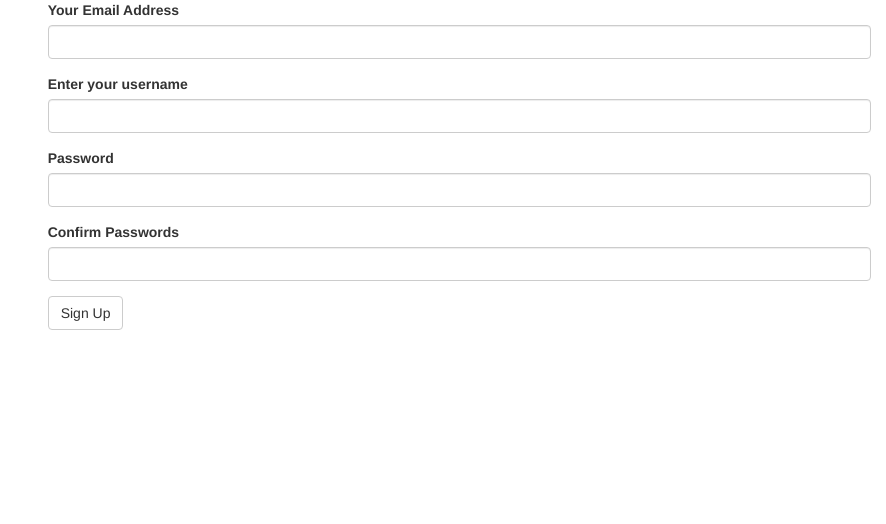
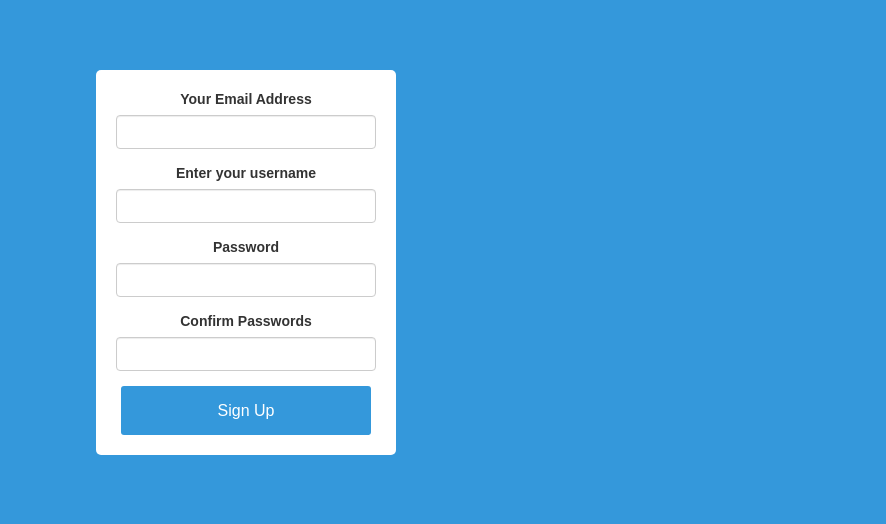
Before and after one commit to munenelewis/one_minute_pitch, a Flask app: page /authenticate/regester in a window 1280 px wide. Shown: the top 524 px of the page, without its empty margins (394-1280 px from the left). Run offline with Flask 2, Linux system fonts and the light colour scheme; some libraries are stand-ins or nearby versions.

Commit message:
created css files to handle register page

```diff
--- a/app/templates/auth/register.html
+++ b/app/templates/auth/register.html
@@ -2,13 +2,67 @@
 {% import 'bootstrap/wtf.html' as wtf%}
 
 {% block content %}
-<div class="col-md-4"> </div>
-<div class="col-md-8">
+<head>
+    <style>
+        body {
+          font-size: 14px;
+          line-height: 1.42857;
+          color: rgb(51, 51, 51);
+          font-family: Arial;
+          background-color: rgb(52, 152, 219);
+          padding: 50px;
+      }
+      .register{
+        background-color: #FFF;
+      padding: 20px;
+      border-radius: 5px;
+      margin: 20px auto;
+      width: 300px;
+      text-align: center;
+      }
+      input{
+        text-align: center;
+        background-color: #ECF0F1;
+        border: 2px solid transparent;
+        border-radius: 3px;
+        font-size: 16px;
+        font-weight: 200;
+        padding: 10px 0;
+        width: 250px;
+        transition: border .5s;
+      }
+      input#submit{
+        font-size: 12px;
+        color: #444;
+        display: block;
+        margin-top: 12px;
+        border: 2px solid transparent;
+        background: #3498DB;
+        color: #ffffff;
+        font-size: 16px;
+        line-height: 25px;
+        padding: 10px 0;
+        text-decoration: none;
+        text-shadow: none;
+        border-radius: 3px;
+        box-shadow: none;
+        transition: 0.25s;
+        display: block;
+        width: 250px;
+        margin: 0 auto;
+      }
+    </style>
+  </head>
 
-  {{wtf.quick_form(registration_form)}}
-
- </div>
+ <div class="container">
+    <div class="row">
 
 
 
+      <div class=" register">
+          {{wtf.quick_form(registration_form)}}
+
+      </div>
+
+
 {% endblock%}
```
